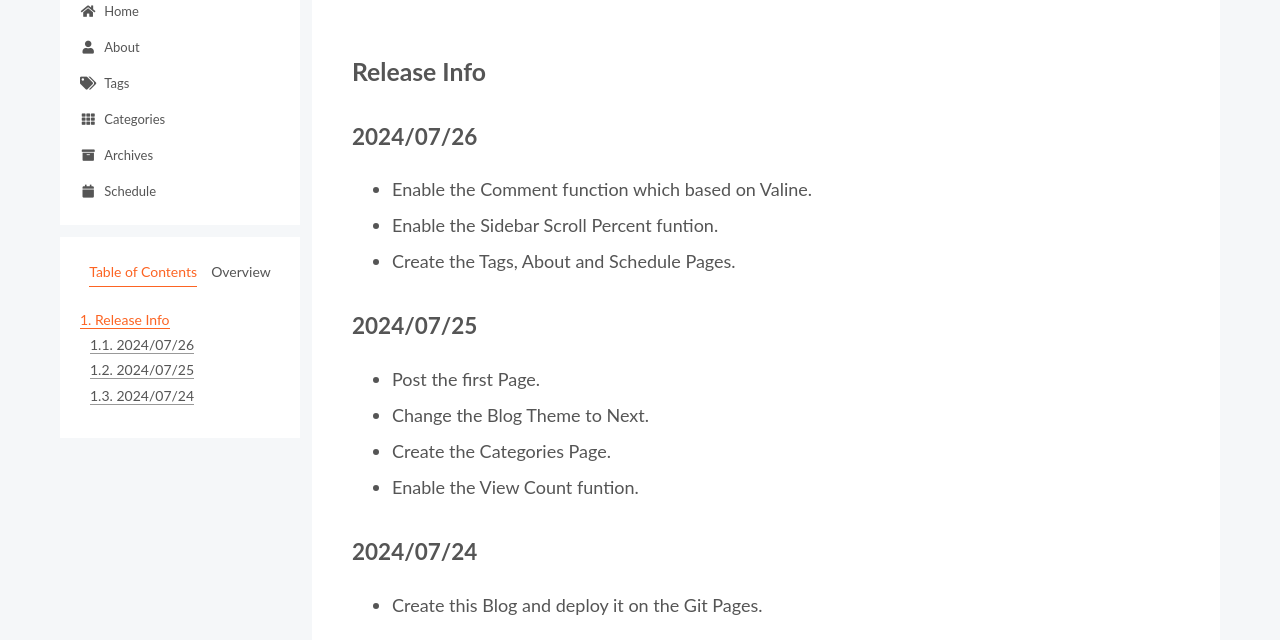
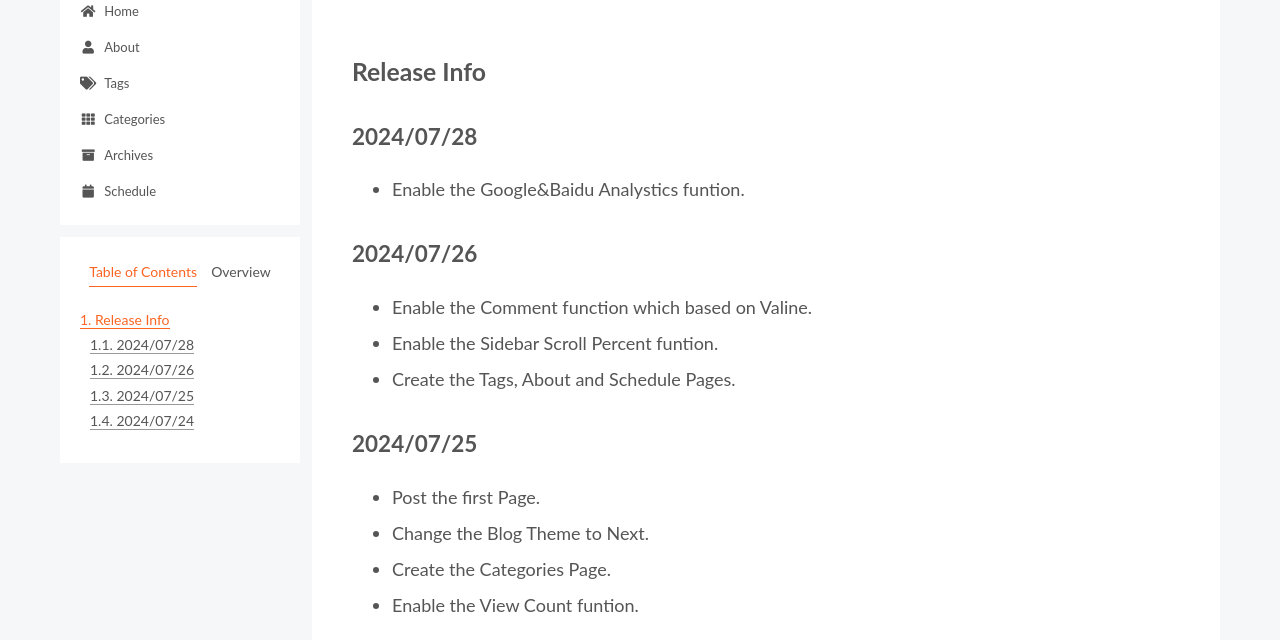
Before and after one commit to yankee941203/HexoBlog, a plain HTML site: page about/index.html in a window 1280 px wide. Shown: the part 141-781 px from the top of the page. Drawn offline with Linux system fonts and the light colour scheme; some packages are replaced by stand-ins of ours; a script that the page names is missing.

Commit message:
Site updated: 2024-07-28 05:41:35

```diff
--- a/about/index.html
+++ b/about/index.html
@@ -20,15 +20,15 @@
     var CONFIG = {"hostname":"yankee941203.github.io","root":"/HexoBlog/","scheme":"Pisces","version":"7.8.0","exturl":false,"sidebar":{"position":"left","display":"post","padding":18,"offset":12,"onmobile":false},"copycode":{"enable":false,"show_result":false,"style":null},"back2top":{"enable":true,"sidebar":true,"scrollpercent":true},"bookmark":{"enable":false,"color":"#222","save":"auto"},"fancybox":false,"mediumzoom":false,"lazyload":false,"pangu":false,"comments":{"style":"tabs","active":"valine","storage":true,"lazyload":false,"nav":null,"activeClass":"valine"},"algolia":{"hits":{"per_page":10},"labels":{"input_placeholder":"Search for Posts","hits_empty":"We didn't find any results for the search: ${query}","hits_stats":"${hits} results found in ${time} ms"}},"localsearch":{"enable":false,"trigger":"auto","top_n_per_article":1,"unescape":false,"preload":false},"motion":{"enable":true,"async":false,"transition":{"post_block":"fadeIn","post_header":"slideDownIn","post_body":"slideDownIn","coll_header":"slideLeftIn","sidebar":"slideUpIn"}}};
   </script>
 
-  <meta name="description" content="Release Info2024&#x2F;07&#x2F;26 Enable the Comment function which based on Valine. Enable the Sidebar Scroll Percent funtion. Create the Tags, About and Schedule Pages.  2024&#x2F;07&#x2F;25 Post the">
+  <meta name="description" content="Release Info2024&#x2F;07&#x2F;28 Enable the Google&amp;Baidu Analystics funtion.  2024&#x2F;07&#x2F;26 Enable the Comment function which based on Valine. Enable the Sidebar Scroll Percent funtion. Cre">
 <meta property="og:type" content="website">
 <meta property="og:title" content="about">
 <meta property="og:url" content="https://yankee941203.github.io/HexoBlog/about/index.html">
 <meta property="og:site_name" content="岩洞小水坑">
-<meta property="og:description" content="Release Info2024&#x2F;07&#x2F;26 Enable the Comment function which based on Valine. Enable the Sidebar Scroll Percent funtion. Create the Tags, About and Schedule Pages.  2024&#x2F;07&#x2F;25 Post the">
+<meta property="og:description" content="Release Info2024&#x2F;07&#x2F;28 Enable the Google&amp;Baidu Analystics funtion.  2024&#x2F;07&#x2F;26 Enable the Comment function which based on Valine. Enable the Sidebar Scroll Percent funtion. Cre">
 <meta property="og:locale" content="en_US">
 <meta property="article:published_time" content="2024-07-26T07:22:17.000Z">
-<meta property="article:modified_time" content="2024-07-26T15:43:21.633Z">
+<meta property="article:modified_time" content="2024-07-28T05:41:22.942Z">
 <meta property="article:author" content="Yan Sun">
 <meta name="twitter:card" content="summary">
 
@@ -206,7 +206,10 @@
 
 
       <div class="post-body">
-          <h2 id="Release-Info"><a href="#Release-Info" class="headerlink" title="Release Info"></a>Release Info</h2><h3 id="2024-07-26"><a href="#2024-07-26" class="headerlink" title="2024&#x2F;07&#x2F;26"></a>2024&#x2F;07&#x2F;26</h3><ul>
+          <h2 id="Release-Info"><a href="#Release-Info" class="headerlink" title="Release Info"></a>Release Info</h2><h3 id="2024-07-28"><a href="#2024-07-28" class="headerlink" title="2024&#x2F;07&#x2F;28"></a>2024&#x2F;07&#x2F;28</h3><ul>
+<li>Enable the Google&amp;Baidu Analystics funtion.</li>
+</ul>
+<h3 id="2024-07-26"><a href="#2024-07-26" class="headerlink" title="2024&#x2F;07&#x2F;26"></a>2024&#x2F;07&#x2F;26</h3><ul>
 <li>Enable the Comment function which based on Valine.</li>
 <li>Enable the Sidebar Scroll Percent funtion.</li>
 <li>Create the Tags, About and Schedule Pages.</li>
@@ -281,7 +284,7 @@
 
       <!--noindex-->
       <div class="post-toc-wrap sidebar-panel">
-          <div class="post-toc motion-element"><ol class="nav"><li class="nav-item nav-level-2"><a class="nav-link" href="#Release-Info"><span class="nav-number">1.</span> <span class="nav-text">Release Info</span></a><ol class="nav-child"><li class="nav-item nav-level-3"><a class="nav-link" href="#2024-07-26"><span class="nav-number">1.1.</span> <span class="nav-text">2024&#x2F;07&#x2F;26</span></a></li><li class="nav-item nav-level-3"><a class="nav-link" href="#2024-07-25"><span class="nav-number">1.2.</span> <span class="nav-text">2024&#x2F;07&#x2F;25</span></a></li><li class="nav-item nav-level-3"><a class="nav-link" href="#2024-07-24"><span class="nav-number">1.3.</span> <span class="nav-text">2024&#x2F;07&#x2F;24</span></a></li></ol></li></ol></div>
+          <div class="post-toc motion-element"><ol class="nav"><li class="nav-item nav-level-2"><a class="nav-link" href="#Release-Info"><span class="nav-number">1.</span> <span class="nav-text">Release Info</span></a><ol class="nav-child"><li class="nav-item nav-level-3"><a class="nav-link" href="#2024-07-28"><span class="nav-number">1.1.</span> <span class="nav-text">2024&#x2F;07&#x2F;28</span></a></li><li class="nav-item nav-level-3"><a class="nav-link" href="#2024-07-26"><span class="nav-number">1.2.</span> <span class="nav-text">2024&#x2F;07&#x2F;26</span></a></li><li class="nav-item nav-level-3"><a class="nav-link" href="#2024-07-25"><span class="nav-number">1.3.</span> <span class="nav-text">2024&#x2F;07&#x2F;25</span></a></li><li class="nav-item nav-level-3"><a class="nav-link" href="#2024-07-24"><span class="nav-number">1.4.</span> <span class="nav-text">2024&#x2F;07&#x2F;24</span></a></li></ol></li></ol></div>
       </div>
       <!--/noindex-->
 
```
